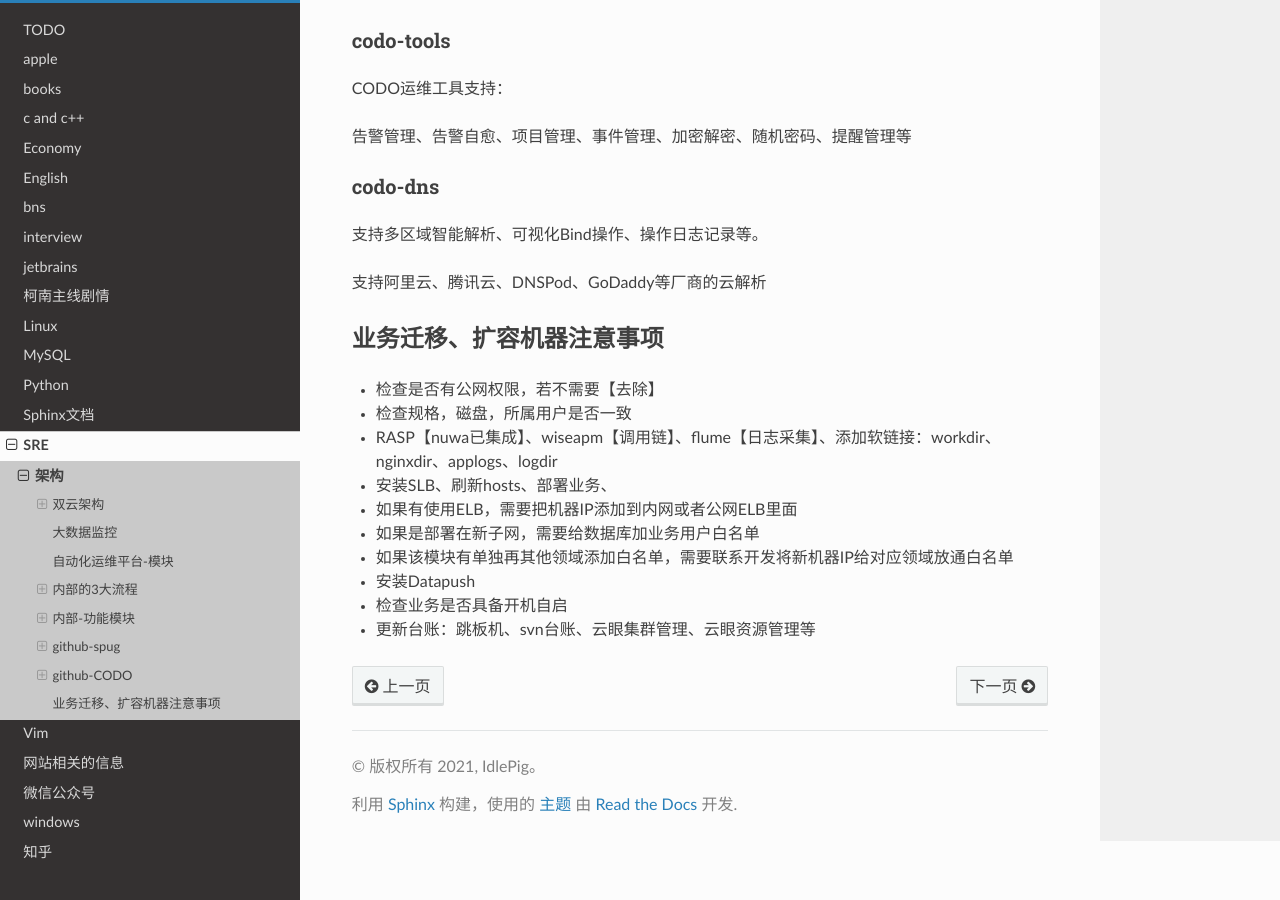
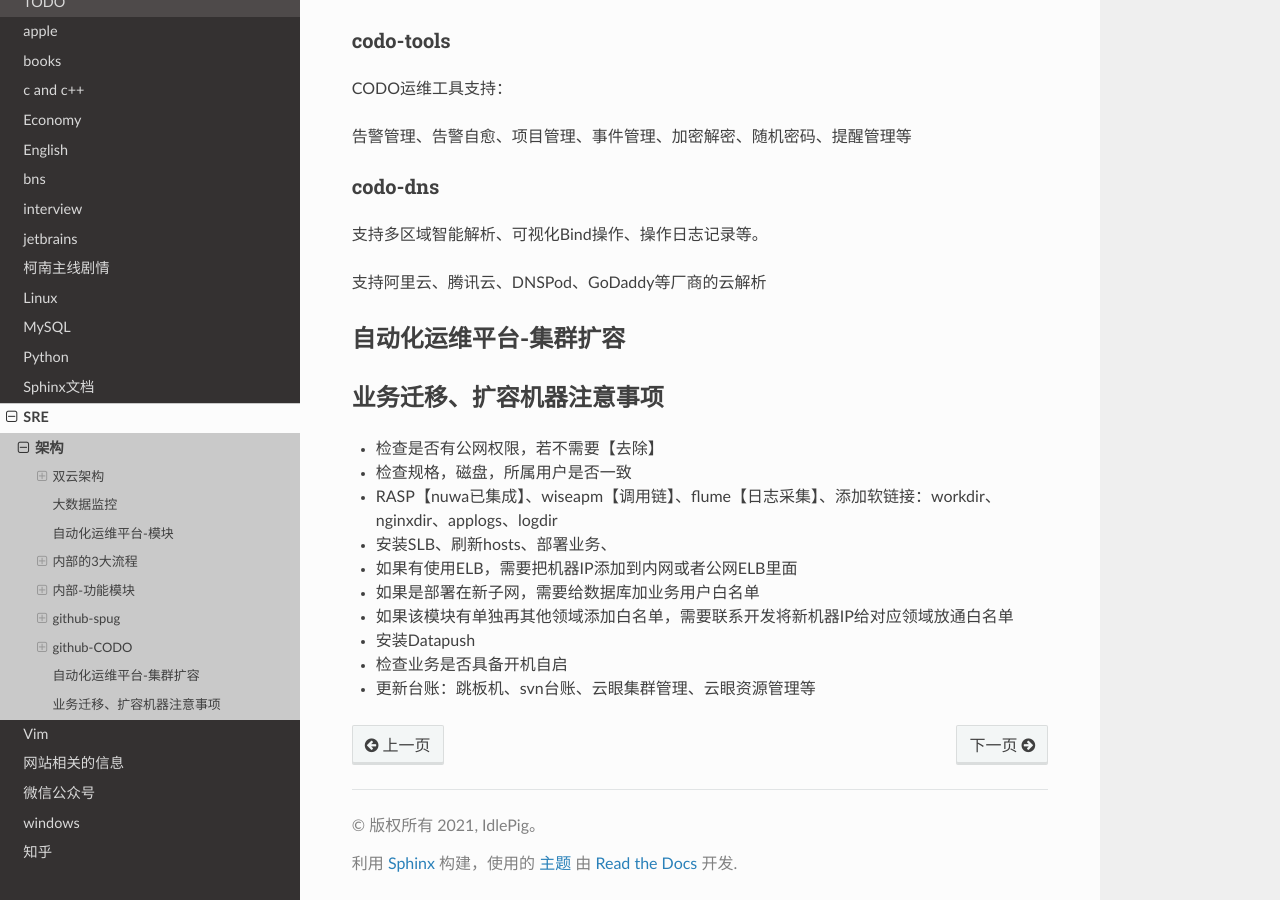
Before and after one commit to otfsenter/idlepig, a Sphinx documentation site: the page built from source/sre/structure.rst, in a window 1280 px wide and 900 px high, scrolled down 5643 px. Built offline with Sphinx 7.4.7 and the Read the Docs theme 2.0.0, drawn with Linux system fonts in a browser that asks for light colours.

Commit message:
add ops system modules 2

```diff
--- a/source/sre/structure.rst
+++ b/source/sre/structure.rst
@@ -153,9 +153,11 @@ todo, 具体的SLB配置
 业务服务器 - flume - 流kafka - spark - 批kafka - druid - 前端报表
 
 自动化运维平台-模块
-==================
+====================================
 
 
 .. mdinclude:: structure_ops_system.md
 
+自动化运维平台-集群扩容
+====================================
 .. mdinclude:: add_hosts.md
```
